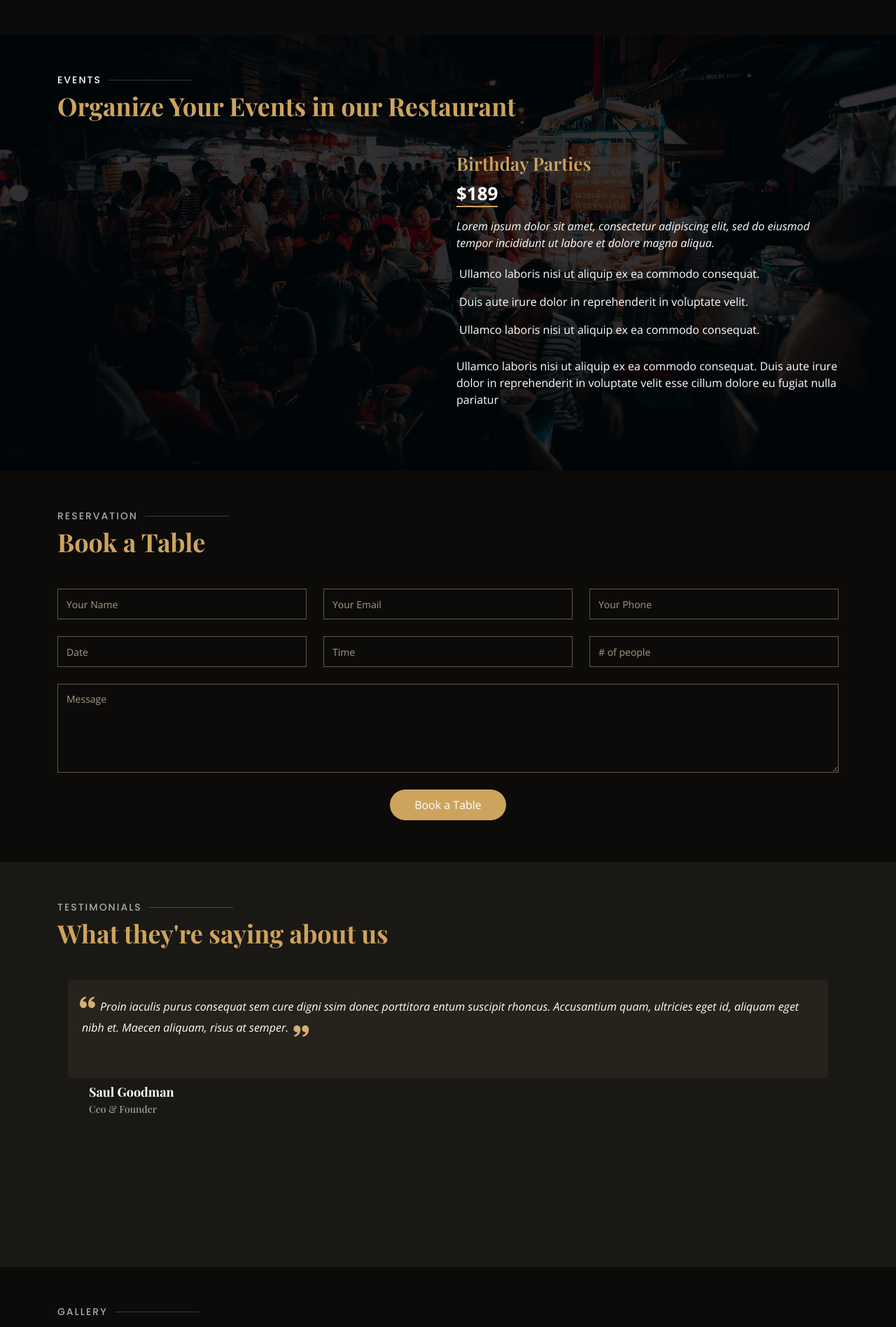
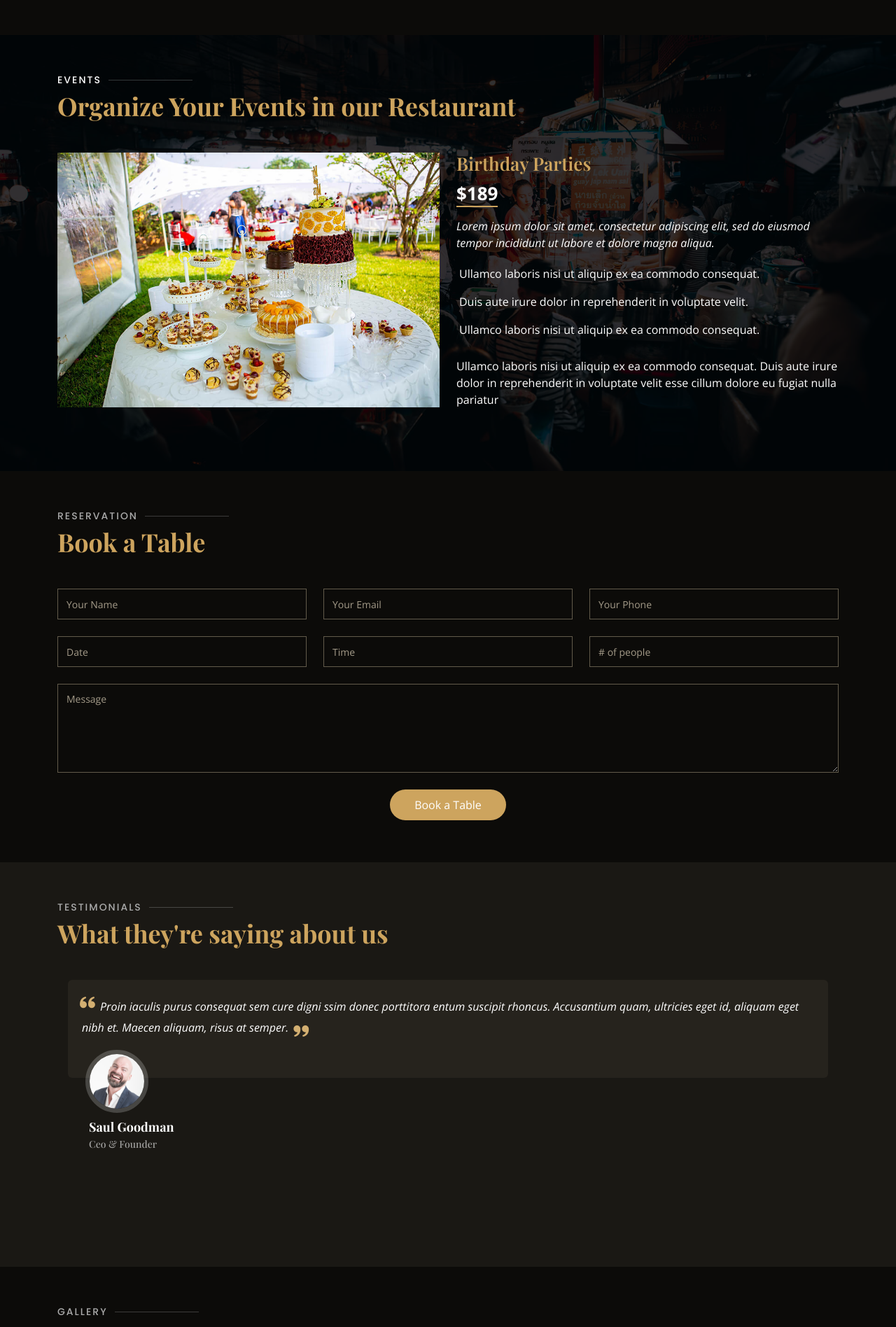
Before and after one commit to willistieu/restaurant, a React (Create React App) app: page / in a window 1280 px wide. Shown: the part 3199-5095 px from the top of the page at 70% size. Built offline with nearby package versions, Linux system fonts and the light colour scheme; a web font is replaced by a local one.

Commit message:
slider adjust

```diff
--- a/package.json
+++ b/package.json
@@ -11,6 +11,7 @@
     "react-modal": "^3.14.4",
     "react-player": "^2.9.0",
     "react-scripts": "5.0.0",
+    "swiper": "^8.0.6",
     "web-vitals": "^2.1.4"
   },
   "scripts": {
--- a/src/components/content/Events.js
+++ b/src/components/content/Events.js
@@ -1,105 +1,171 @@
+import { Swiper, SwiperSlide } from "swiper/react";
+
 export const Events = () => {
   return (
     <>
-
       <section id="events" className="events">
         <div className="container" data-aos="fade-up">
-
           <div className="section-title">
             <h2>Events</h2>
             <p>Organize Your Events in our Restaurant</p>
           </div>
 
-        <div className="events-slider swiper" data-aos="fade-up" data-aos-delay="100">
+          <div
+            className="events-slider swiper"
+            data-aos="fade-up"
+            data-aos-delay="100"
+          >
             <div className="swiper-wrapper">
-
+              <Swiper
+                spaceBetween={50}
+                slidesPerView={1}
+                onSlideChange={() => console.log("slide change")}
+                onSwiper={(swiper) => console.log(swiper)}
+              >
+                <SwiperSlide>
                   <div className="swiper-slide">
                     <div className="row event-item">
                       <div className="col-lg-6">
-                  {/* <img src="assets/img/event-birthday.jpg" className="img-fluid" alt=""> */}
+                        <img
+                          src="assets/img/event-birthday.jpg"
+                          className="img-fluid"
+                          alt=""
+                        />
                       </div>
                       <div className="col-lg-6 pt-4 pt-lg-0 content">
                         <h3>Birthday Parties</h3>
                         <div className="price">
-                    <p><span>$189</span></p>
+                          <p>
+                            <span>$189</span>
+                          </p>
                         </div>
                         <p className="fst-italic">
-                    Lorem ipsum dolor sit amet, consectetur adipiscing elit, sed do eiusmod tempor incididunt ut labore et dolore
-                    magna aliqua.
+                          Lorem ipsum dolor sit amet, consectetur adipiscing
+                          elit, sed do eiusmod tempor incididunt ut labore et
+                          dolore magna aliqua.
                         </p>
                         <ul>
-                    <li><i className="bi bi-check-circled"></i> Ullamco laboris nisi ut aliquip ex ea commodo consequat.</li>
-                    <li><i className="bi bi-check-circled"></i> Duis aute irure dolor in reprehenderit in voluptate velit.</li>
-                    <li><i className="bi bi-check-circled"></i> Ullamco laboris nisi ut aliquip ex ea commodo consequat.</li>
+                          <li>
+                            <i className="bi bi-check-circled"></i> Ullamco
+                            laboris nisi ut aliquip ex ea commodo consequat.
+                          </li>
+                          <li>
+                            <i className="bi bi-check-circled"></i> Duis aute
+                            irure dolor in reprehenderit in voluptate velit.
+                          </li>
+                          <li>
+                            <i className="bi bi-check-circled"></i> Ullamco
+                            laboris nisi ut aliquip ex ea commodo consequat.
+                          </li>
                         </ul>
                         <p>
-                    Ullamco laboris nisi ut aliquip ex ea commodo consequat. Duis aute irure dolor in reprehenderit in voluptate
-                    velit esse cillum dolore eu fugiat nulla pariatur
+                          Ullamco laboris nisi ut aliquip ex ea commodo
+                          consequat. Duis aute irure dolor in reprehenderit in
+                          voluptate velit esse cillum dolore eu fugiat nulla
+                          pariatur
                         </p>
                       </div>
                     </div>
                   </div>
-
+                </SwiperSlide>
+                <SwiperSlide>
                   <div className="swiper-slide">
                     <div className="row event-item">
                       <div className="col-lg-6">
-                  {/* <img src="assets/img/event-private.jpg" className="img-fluid" alt=""> */}
+                        <img
+                          src="assets/img/event-private.jpg"
+                          className="img-fluid"
+                          alt=""
+                        />
                       </div>
                       <div className="col-lg-6 pt-4 pt-lg-0 content">
                         <h3>Private Parties</h3>
                         <div className="price">
-                    <p><span>$290</span></p>
+                          <p>
+                            <span>$290</span>
+                          </p>
                         </div>
                         <p className="fst-italic">
-                    Lorem ipsum dolor sit amet, consectetur adipiscing elit, sed do eiusmod tempor incididunt ut labore et dolore
-                    magna aliqua.
+                          Lorem ipsum dolor sit amet, consectetur adipiscing
+                          elit, sed do eiusmod tempor incididunt ut labore et
+                          dolore magna aliqua.
                         </p>
                         <ul>
-                    <li><i className="bi bi-check-circled"></i> Ullamco laboris nisi ut aliquip ex ea commodo consequat.</li>
-                    <li><i className="bi bi-check-circled"></i> Duis aute irure dolor in reprehenderit in voluptate velit.</li>
-                    <li><i className="bi bi-check-circled"></i> Ullamco laboris nisi ut aliquip ex ea commodo consequat.</li>
+                          <li>
+                            <i className="bi bi-check-circled"></i> Ullamco
+                            laboris nisi ut aliquip ex ea commodo consequat.
+                          </li>
+                          <li>
+                            <i className="bi bi-check-circled"></i> Duis aute
+                            irure dolor in reprehenderit in voluptate velit.
+                          </li>
+                          <li>
+                            <i className="bi bi-check-circled"></i> Ullamco
+                            laboris nisi ut aliquip ex ea commodo consequat.
+                          </li>
                         </ul>
                         <p>
-                    Ullamco laboris nisi ut aliquip ex ea commodo consequat. Duis aute irure dolor in reprehenderit in voluptate
-                    velit esse cillum dolore eu fugiat nulla pariatur
+                          Ullamco laboris nisi ut aliquip ex ea commodo
+                          consequat. Duis aute irure dolor in reprehenderit in
+                          voluptate velit esse cillum dolore eu fugiat nulla
+                          pariatur
                         </p>
                       </div>
                     </div>
                   </div>
-
+                </SwiperSlide>
+                <SwiperSlide>
                   <div className="swiper-slide">
                     <div className="row event-item">
                       <div className="col-lg-6">
-                  {/* <img src="assets/img/event-custom.jpg" className="img-fluid" alt=""> */}
+                        <img
+                          src="assets/img/event-custom.jpg"
+                          className="img-fluid"
+                          alt=""
+                        />
                       </div>
                       <div className="col-lg-6 pt-4 pt-lg-0 content">
                         <h3>Custom Parties</h3>
                         <div className="price">
-                    <p><span>$99</span></p>
+                          <p>
+                            <span>$99</span>
+                          </p>
                         </div>
                         <p className="fst-italic">
-                    Lorem ipsum dolor sit amet, consectetur adipiscing elit, sed do eiusmod tempor incididunt ut labore et dolore
-                    magna aliqua.
+                          Lorem ipsum dolor sit amet, consectetur adipiscing
+                          elit, sed do eiusmod tempor incididunt ut labore et
+                          dolore magna aliqua.
                         </p>
                         <ul>
-                    <li><i className="bi bi-check-circled"></i> Ullamco laboris nisi ut aliquip ex ea commodo consequat.</li>
-                    <li><i className="bi bi-check-circled"></i> Duis aute irure dolor in reprehenderit in voluptate velit.</li>
-                    <li><i className="bi bi-check-circled"></i> Ullamco laboris nisi ut aliquip ex ea commodo consequat.</li>
+                          <li>
+                            <i className="bi bi-check-circled"></i> Ullamco
+                            laboris nisi ut aliquip ex ea commodo consequat.
+                          </li>
+                          <li>
+                            <i className="bi bi-check-circled"></i> Duis aute
+                            irure dolor in reprehenderit in voluptate velit.
+                          </li>
+                          <li>
+                            <i className="bi bi-check-circled"></i> Ullamco
+                            laboris nisi ut aliquip ex ea commodo consequat.
+                          </li>
                         </ul>
                         <p>
-                    Ullamco laboris nisi ut aliquip ex ea commodo consequat. Duis aute irure dolor in reprehenderit in voluptate
-                    velit esse cillum dolore eu fugiat nulla pariatur
+                          Ullamco laboris nisi ut aliquip ex ea commodo
+                          consequat. Duis aute irure dolor in reprehenderit in
+                          voluptate velit esse cillum dolore eu fugiat nulla
+                          pariatur
                         </p>
                       </div>
                     </div>
                   </div>
-
+                </SwiperSlide>
+              </Swiper>
             </div>
             <div className="swiper-pagination"></div>
           </div>
-
         </div>
       </section>
     </>
-    )
-}
+  );
+};
--- a/src/components/content/Testimonials.js
+++ b/src/components/content/Testimonials.js
@@ -1,3 +1,5 @@
+import { Swiper, SwiperSlide } from "swiper/react";
+
 export const Testimonials = () => {
   return (
     <>
@@ -14,6 +16,13 @@ export const Testimonials = () => {
             data-aos-delay="100"
           >
             <div className="swiper-wrapper">
+              <Swiper
+                spaceBetween={50}
+                slidesPerView={1}
+                onSlideChange={() => console.log("slide change")}
+                onSwiper={(swiper) => console.log(swiper)}
+              >
+                <SwiperSlide>
                   <div className="swiper-slide">
                     <div className="testimonial-item">
                       <p>
@@ -24,74 +33,101 @@ export const Testimonials = () => {
                         risus at semper.
                         <i className="bx bxs-quote-alt-right quote-icon-right"></i>
                       </p>
-                  {/* <img src="assets/img/testimonials/testimonials-1.jpg" className="testimonial-img" alt=""> */}
+                      <img
+                        src="assets/img/testimonials/testimonials-1.jpg"
+                        className="testimonial-img"
+                        alt=""
+                      />
                       <h3>Saul Goodman</h3>
                       <h4>Ceo &amp; Founder</h4>
                     </div>
                   </div>
-
+                </SwiperSlide>
+                <SwiperSlide>
                   <div className="swiper-slide">
                     <div className="testimonial-item">
                       <p>
                         <i className="bx bxs-quote-alt-left quote-icon-left"></i>
-                    Export tempor illum tamen malis malis eram quae irure esse
-                    labore quem cillum quid cillum eram malis quorum velit fore
-                    eram velit sunt aliqua noster fugiat irure amet legam anim
-                    culpa.
+                        Export tempor illum tamen malis malis eram quae irure
+                        esse labore quem cillum quid cillum eram malis quorum
+                        velit fore eram velit sunt aliqua noster fugiat irure
+                        amet legam anim culpa.
                         <i className="bx bxs-quote-alt-right quote-icon-right"></i>
                       </p>
-                  {/* <img src="assets/img/testimonials/testimonials-2.jpg" className="testimonial-img" alt=""> */}
+                      <img
+                        src="assets/img/testimonials/testimonials-2.jpg"
+                        className="testimonial-img"
+                        alt=""
+                      />
                       <h3>Sara Wilsson</h3>
                       <h4>Designer</h4>
                     </div>
                   </div>
-
+                </SwiperSlide>
+                <SwiperSlide>
                   <div className="swiper-slide">
                     <div className="testimonial-item">
                       <p>
                         <i className="bx bxs-quote-alt-left quote-icon-left"></i>
                         Enim nisi quem export duis labore cillum quae magna enim
-                    sint quorum nulla quem veniam duis minim tempor labore quem
-                    eram duis noster aute amet eram fore quis sint minim.
+                        sint quorum nulla quem veniam duis minim tempor labore
+                        quem eram duis noster aute amet eram fore quis sint
+                        minim.
                         <i className="bx bxs-quote-alt-right quote-icon-right"></i>
                       </p>
-                  {/* <img src="assets/img/testimonials/testimonials-3.jpg" className="testimonial-img" alt=""> */}
+                      <img
+                        src="assets/img/testimonials/testimonials-3.jpg"
+                        className="testimonial-img"
+                        alt=""
+                      />
                       <h3>Jena Karlis</h3>
                       <h4>Store Owner</h4>
                     </div>
                   </div>
-
+                </SwiperSlide>
+                <SwiperSlide>
                   <div className="swiper-slide">
                     <div className="testimonial-item">
                       <p>
                         <i className="bx bxs-quote-alt-left quote-icon-left"></i>
-                    Fugiat enim eram quae cillum dolore dolor amet nulla culpa
-                    multos export minim fugiat minim velit minim dolor enim duis
-                    veniam ipsum anim magna sunt elit fore quem dolore labore
-                    illum veniam.
+                        Fugiat enim eram quae cillum dolore dolor amet nulla
+                        culpa multos export minim fugiat minim velit minim dolor
+                        enim duis veniam ipsum anim magna sunt elit fore quem
+                        dolore labore illum veniam.
                         <i className="bx bxs-quote-alt-right quote-icon-right"></i>
                       </p>
-                  {/* <img src="assets/img/testimonials/testimonials-4.jpg" className="testimonial-img" alt=""> */}
+                      <img
+                        src="assets/img/testimonials/testimonials-4.jpg"
+                        className="testimonial-img"
+                        alt=""
+                      />
                       <h3>Matt Brandon</h3>
                       <h4>Freelancer</h4>
                     </div>
                   </div>
-
+                </SwiperSlide>
+                <SwiperSlide>
                   <div className="swiper-slide">
                     <div className="testimonial-item">
                       <p>
                         <i className="bx bxs-quote-alt-left quote-icon-left"></i>
                         Quis quorum aliqua sint quem legam fore sunt eram irure
-                    aliqua veniam tempor noster veniam enim culpa labore duis
-                    sunt culpa nulla illum cillum fugiat legam esse veniam culpa
-                    fore nisi cillum quid.
+                        aliqua veniam tempor noster veniam enim culpa labore
+                        duis sunt culpa nulla illum cillum fugiat legam esse
+                        veniam culpa fore nisi cillum quid.
                         <i className="bx bxs-quote-alt-right quote-icon-right"></i>
                       </p>
-                  {/* <img src="assets/img/testimonials/testimonials-5.jpg" className="testimonial-img" alt=""> */}
+                      <img
+                        src="assets/img/testimonials/testimonials-5.jpg"
+                        className="testimonial-img"
+                        alt=""
+                      />
                       <h3>John Larson</h3>
                       <h4>Entrepreneur</h4>
                     </div>
                   </div>
+                </SwiperSlide>
+              </Swiper>
             </div>
             <div className="swiper-pagination"></div>
           </div>
```
Also changed, not shown: 1 other file (tests, documents, lock files or other folders). Lines whose indentation alone changed are shown as unchanged.
